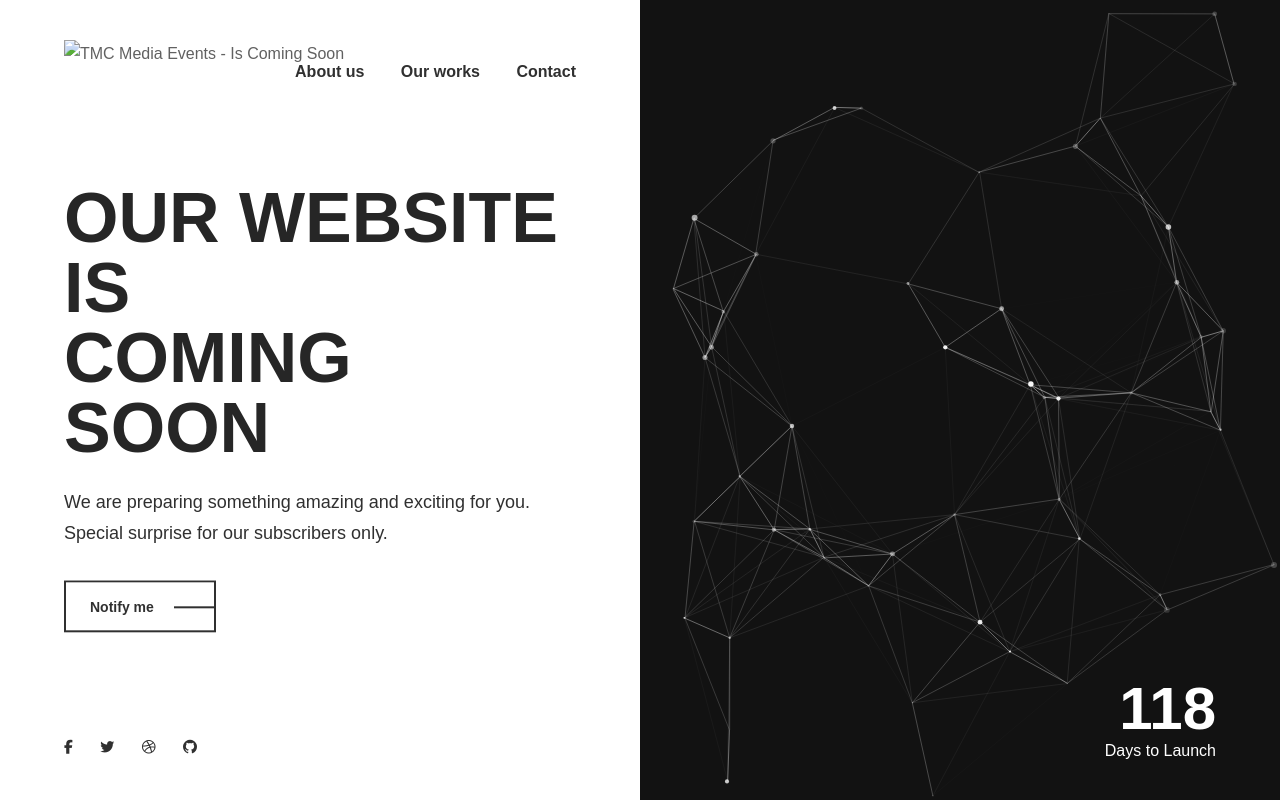
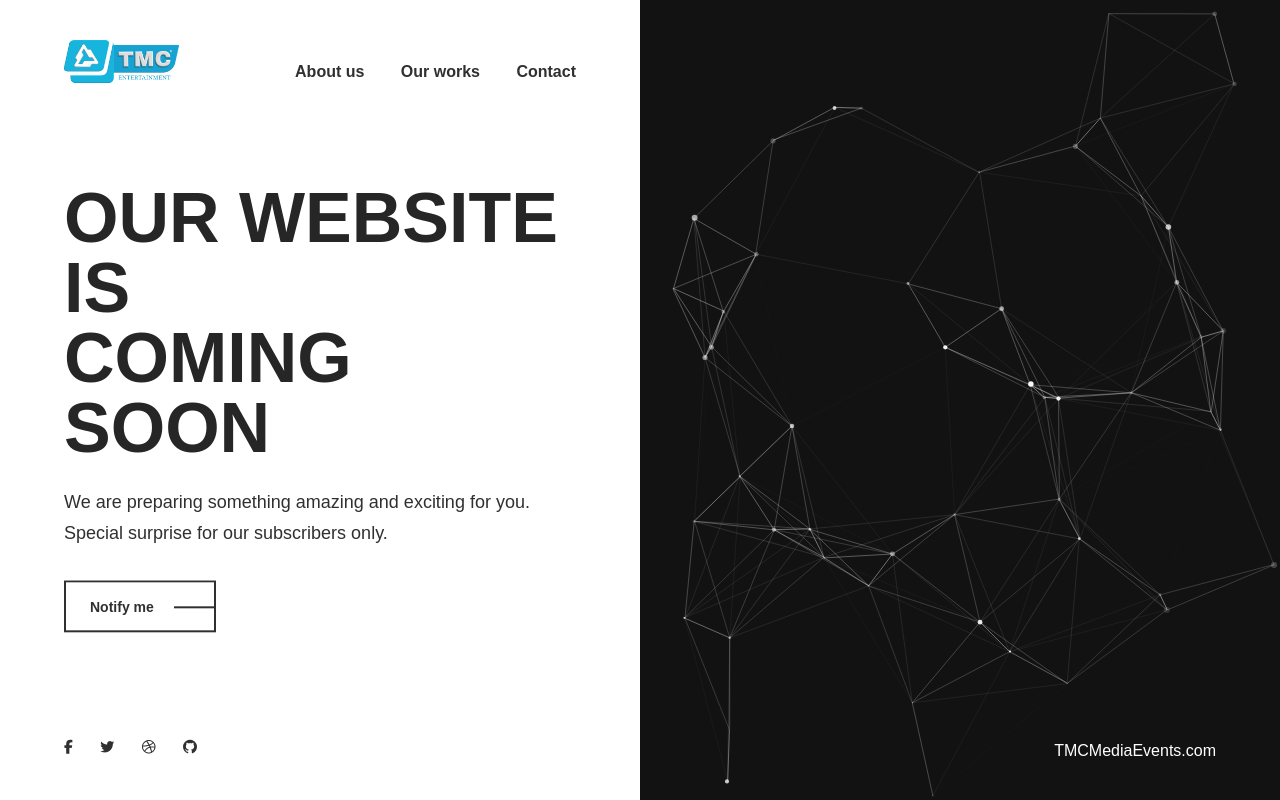
Before and after one commit to liempt/tmcmediaevents, a plain HTML site: page index.html in a window 1280 px wide. Drawn offline with Linux system fonts and the light colour scheme; some packages are replaced by stand-ins of ours; a web font is replaced by a local one.

Commit message:
fix logo

```diff
--- a/index.html
+++ b/index.html
@@ -62,7 +62,7 @@
         <div class="loader-content">
             <div class="loader-logo slideInDown">
                 <!-- Your Logo Here -->
-                <img src="img/ramio-loader-logo.svg" alt="Ramio">
+                <img src="img/logo.png" alt="TMC Media Events" style="max-width: 115px;">
             </div>
             <div class="loader-caption slideInUp">
                 <span class="loading-dots">
@@ -88,7 +88,7 @@
 
                         <!-- Logo Start -->
                         <div class="intro__logo">
-                            <img src="img/ramio-logo.svg" alt="TMC Media Events - Is Coming Soon">
+                            <img src="img/logo.png" alt="TMC Media Events - Is Coming Soon" style="max-width: 115px;">
                         </div>
                         <!-- Logo End -->
 
@@ -171,8 +171,8 @@
 
                         <!-- Countdown Start-->
                         <div class="media__countdown">
-                            <div id="countdown"></div>
-                            <span class="help-text">Days to Launch</span>
+                            <div id="countdownX"></div>
+                            <span class="help-text">TMCMediaEvents.com</span>
                         </div>
                         <!-- Countdown End-->
 
```
Also changed, not shown: img/location/location-monochrome.svg (added), img/logo.png (added).
